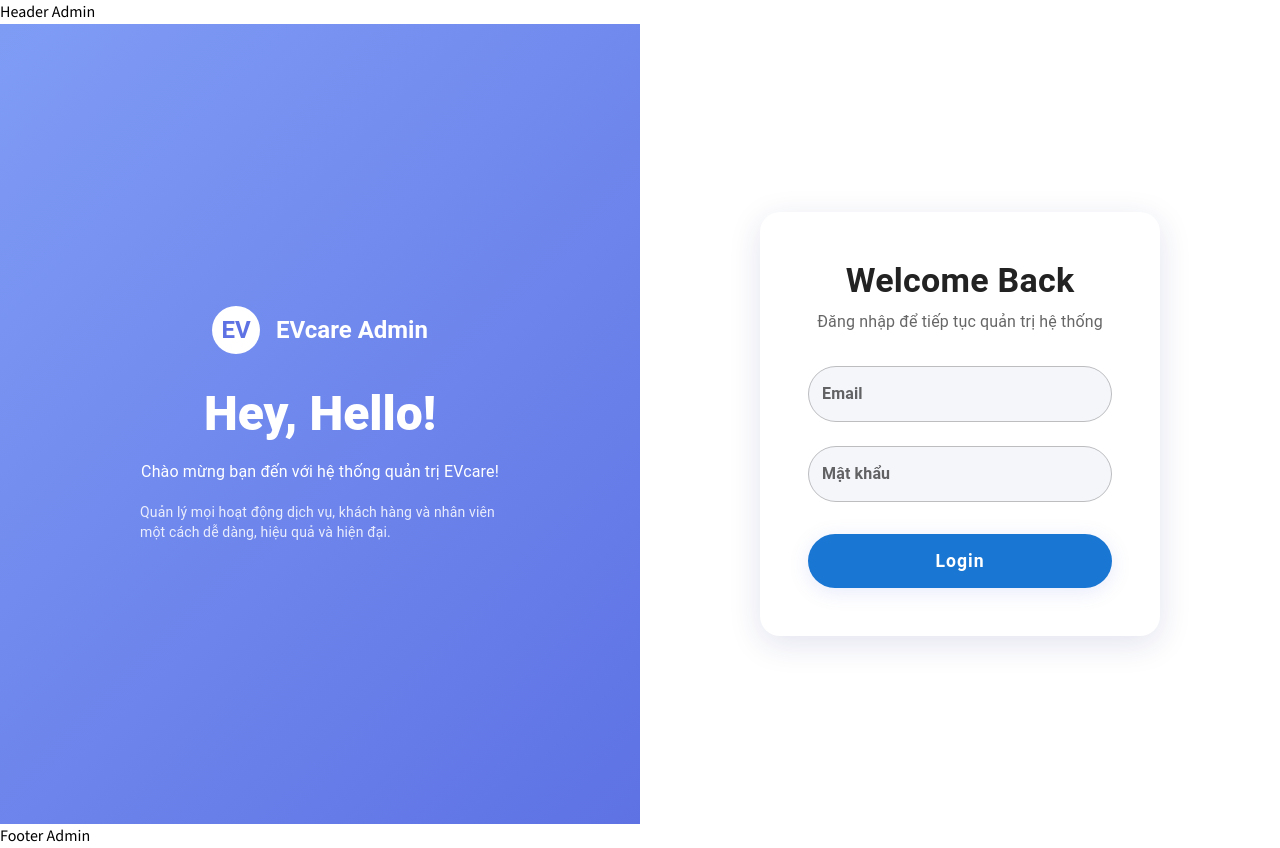
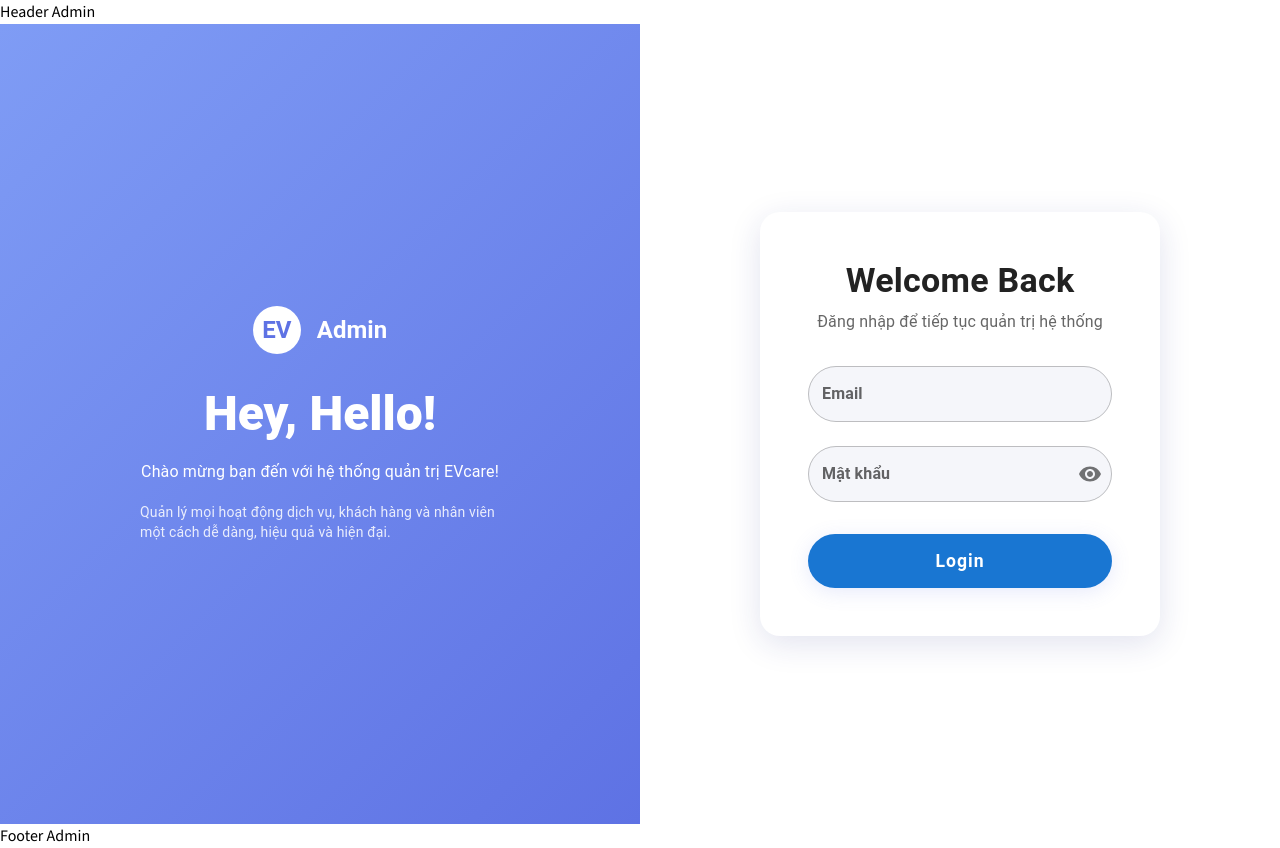
Before and after one commit to kit365/FPTU_HCM_SWD392_Team3_EVCare, a React (Vite) app in the folder FE/: page /admin/login in a window 1280 px wide. Built offline with nearby package versions, Linux system fonts and the light colour scheme.

Commit message:
[FEAT] Thêm giao diện ẩn/hiện passwword

```diff
--- a/FE/src/pages/admin/login/Login.tsx
+++ b/FE/src/pages/admin/login/Login.tsx
@@ -1,8 +1,9 @@
 import { useAuth } from "../../../hooks/useAuth";
 import type { LoginRequest } from "../../../type/login";
 import { useForm } from "react-hook-form";
-import { TextField, Button, Paper, Typography, Box, useMediaQuery } from "@mui/material";
+import { TextField, Button, Paper, Typography, Box, useMediaQuery, InputAdornment, IconButton } from "@mui/material";
 import { useTheme } from "@mui/material/styles";
+import { Visibility, VisibilityOff } from "@mui/icons-material";
 import { useState } from "react";
 
 export const LoginPage = () => {
@@ -63,7 +64,7 @@
                             </Typography>
                         </Box>
                         <Typography variant="h5" fontWeight={700}>
-                            EVcare Admin
+                            Admin
                         </Typography>
                     </Box>
                     <Typography variant="h3" fontWeight={800} mb={2}>
@@ -128,7 +129,7 @@
                         <Box mb={4}>
                             <TextField
                                 label="Mật khẩu"
-                                type="password"
+                                type={showPassword ? "text" : "password"}
                                 fullWidth
                                 variant="outlined"
                                 size="medium"
@@ -141,6 +142,17 @@
                                         borderRadius: 99,
                                         background: '#f5f6fa',
                                     },
+                                    endAdornment: (
+                                        <InputAdornment position="end">
+                                            <IconButton
+                                                aria-label="toggle password visibility"
+                                                onClick={() => setShowPassword((show) => !show)}
+                                                edge="end"
+                                            >
+                                                {showPassword ? <VisibilityOff /> : <Visibility />}
+                                            </IconButton>
+                                        </InputAdornment>
+                                    ),
                                 }}
                                 InputLabelProps={{ sx: { fontWeight: 600 } }}
                             />
```
